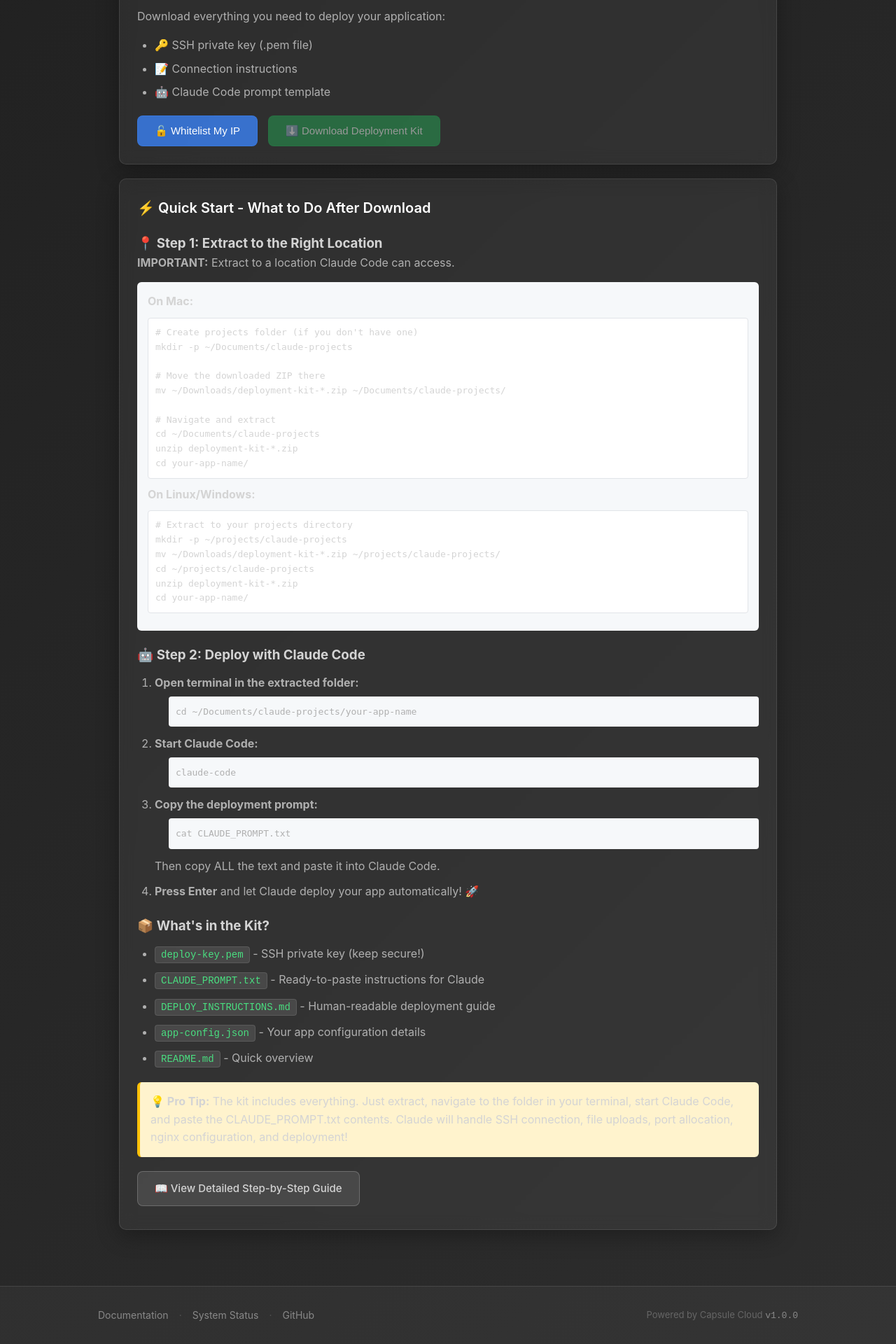
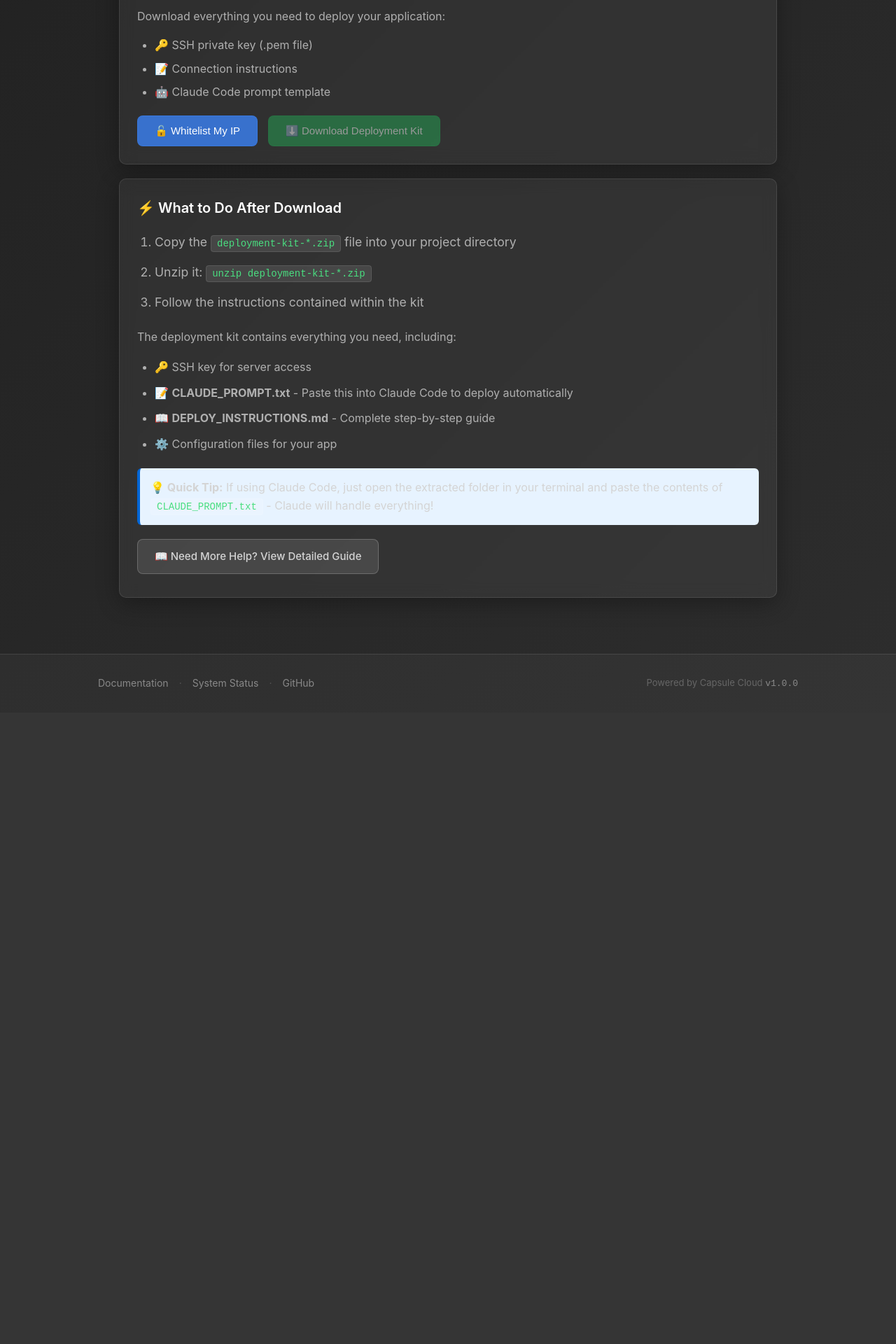
Before and after one commit to davidbmar/deploy-portal, a Flask app: page /deploy/ in a window 1280 px wide. Shown: the part 1068-2988 px from the top of the page at 70% size. After the commit the page ends 2052 px from the top, so only its background shows below. Run offline with Flask 3, Linux system fonts and the light colour scheme; data that the repository does not hold is empty.

Commit message:
Simplify deployment instructions
Users don't need prescriptive paths - just tell them:
1. Copy ZIP to your project directory
2. Unzip it
3. Follow instructions inside

Much clearer and trusts users to manage their own directories.

```diff
--- a/templates/provision.html
+++ b/templates/provision.html
@@ -83,66 +83,30 @@
     </div>
 
     <div class="card">
-        <h2>⚡ Quick Start - What to Do After Download</h2>
-
-        <h3 style="margin-top: 20px;">📍 Step 1: Extract to the Right Location</h3>
-        <p><strong>IMPORTANT:</strong> Extract to a location Claude Code can access.</p>
-
-        <div style="background: #f6f8fa; padding: 15px; border-radius: 6px; margin: 10px 0;">
-            <strong>On Mac:</strong>
-            <pre style="margin: 10px 0; padding: 10px; background: #fff; border: 1px solid #e1e4e8; border-radius: 4px;">
-# Create projects folder (if you don't have one)
-mkdir -p ~/Documents/claude-projects
-
-# Move the downloaded ZIP there
-mv ~/Downloads/deployment-kit-*.zip ~/Documents/claude-projects/
-
-# Navigate and extract
-cd ~/Documents/claude-projects
-unzip deployment-kit-*.zip
-cd your-app-name/</pre>
-
-            <strong>On Linux/Windows:</strong>
-            <pre style="margin: 10px 0; padding: 10px; background: #fff; border: 1px solid #e1e4e8; border-radius: 4px;">
-# Extract to your projects directory
-mkdir -p ~/projects/claude-projects
-mv ~/Downloads/deployment-kit-*.zip ~/projects/claude-projects/
-cd ~/projects/claude-projects
-unzip deployment-kit-*.zip
-cd your-app-name/</pre>
-        </div>
-
-        <h3 style="margin-top: 20px;">🤖 Step 2: Deploy with Claude Code</h3>
-        <ol style="line-height: 1.8;">
-            <li><strong>Open terminal in the extracted folder:</strong>
-                <pre style="margin: 5px 0 10px 20px; padding: 10px; background: #f6f8fa; border-radius: 4px;">cd ~/Documents/claude-projects/your-app-name</pre>
-            </li>
-            <li><strong>Start Claude Code:</strong>
-                <pre style="margin: 5px 0 10px 20px; padding: 10px; background: #f6f8fa; border-radius: 4px;">claude-code</pre>
-            </li>
-            <li><strong>Copy the deployment prompt:</strong>
-                <pre style="margin: 5px 0 10px 20px; padding: 10px; background: #f6f8fa; border-radius: 4px;">cat CLAUDE_PROMPT.txt</pre>
-                Then copy ALL the text and paste it into Claude Code.
-            </li>
-            <li><strong>Press Enter</strong> and let Claude deploy your app automatically! 🚀</li>
+        <h2>⚡ What to Do After Download</h2>
+        <ol style="font-size: 1.1em; line-height: 2;">
+            <li>Copy the <code>deployment-kit-*.zip</code> file into your project directory</li>
+            <li>Unzip it: <code>unzip deployment-kit-*.zip</code></li>
+            <li>Follow the instructions contained within the kit</li>
         </ol>
 
-        <h3 style="margin-top: 20px;">📦 What's in the Kit?</h3>
+        <p style="margin-top: 20px;">
+            The deployment kit contains everything you need, including:
+        </p>
         <ul style="line-height: 1.8;">
-            <li><code>deploy-key.pem</code> - SSH private key (keep secure!)</li>
-            <li><code>CLAUDE_PROMPT.txt</code> - Ready-to-paste instructions for Claude</li>
-            <li><code>DEPLOY_INSTRUCTIONS.md</code> - Human-readable deployment guide</li>
-            <li><code>app-config.json</code> - Your app configuration details</li>
-            <li><code>README.md</code> - Quick overview</li>
+            <li>🔑 SSH key for server access</li>
+            <li>📝 <strong>CLAUDE_PROMPT.txt</strong> - Paste this into Claude Code to deploy automatically</li>
+            <li>📖 <strong>DEPLOY_INSTRUCTIONS.md</strong> - Complete step-by-step guide</li>
+            <li>⚙️ Configuration files for your app</li>
         </ul>
 
-        <div style="background: #fff3cd; padding: 15px; border-radius: 6px; border-left: 4px solid #ffc107; margin-top: 20px;">
-            <strong>💡 Pro Tip:</strong> The kit includes everything. Just extract, navigate to the folder in your terminal, start Claude Code, and paste the CLAUDE_PROMPT.txt contents. Claude will handle SSH connection, file uploads, port allocation, nginx configuration, and deployment!
+        <div style="background: #e7f3ff; padding: 15px; border-radius: 6px; border-left: 4px solid #0366d6; margin-top: 20px;">
+            <strong>💡 Quick Tip:</strong> If using Claude Code, just open the extracted folder in your terminal and paste the contents of <code>CLAUDE_PROMPT.txt</code> - Claude will handle everything!
         </div>
 
         <div style="margin-top: 20px;">
             <a href="/docs/mac-deployment" class="btn btn-secondary" style="text-decoration: none;">
-                📖 View Detailed Step-by-Step Guide
+                📖 Need More Help? View Detailed Guide
             </a>
         </div>
     </div>
```
